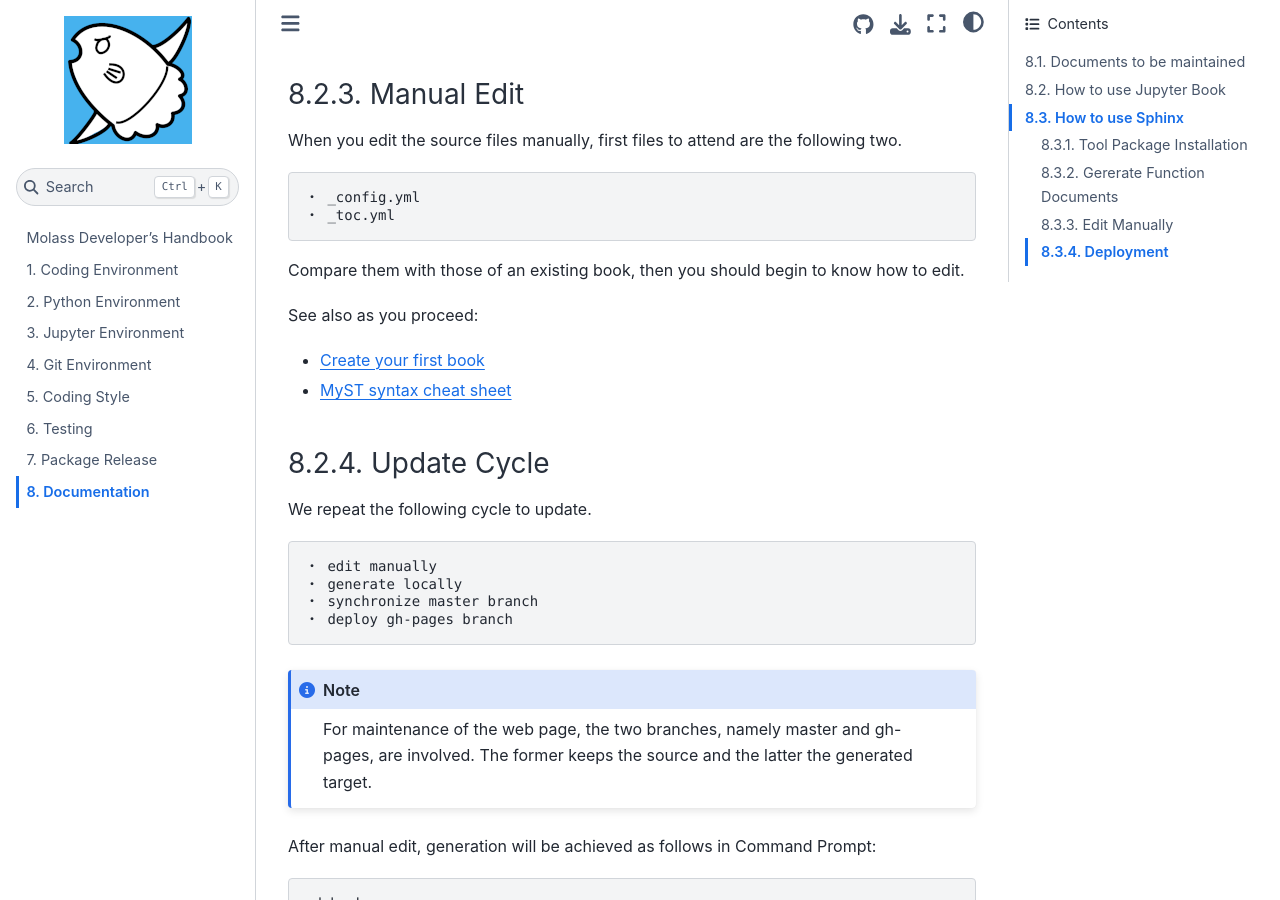
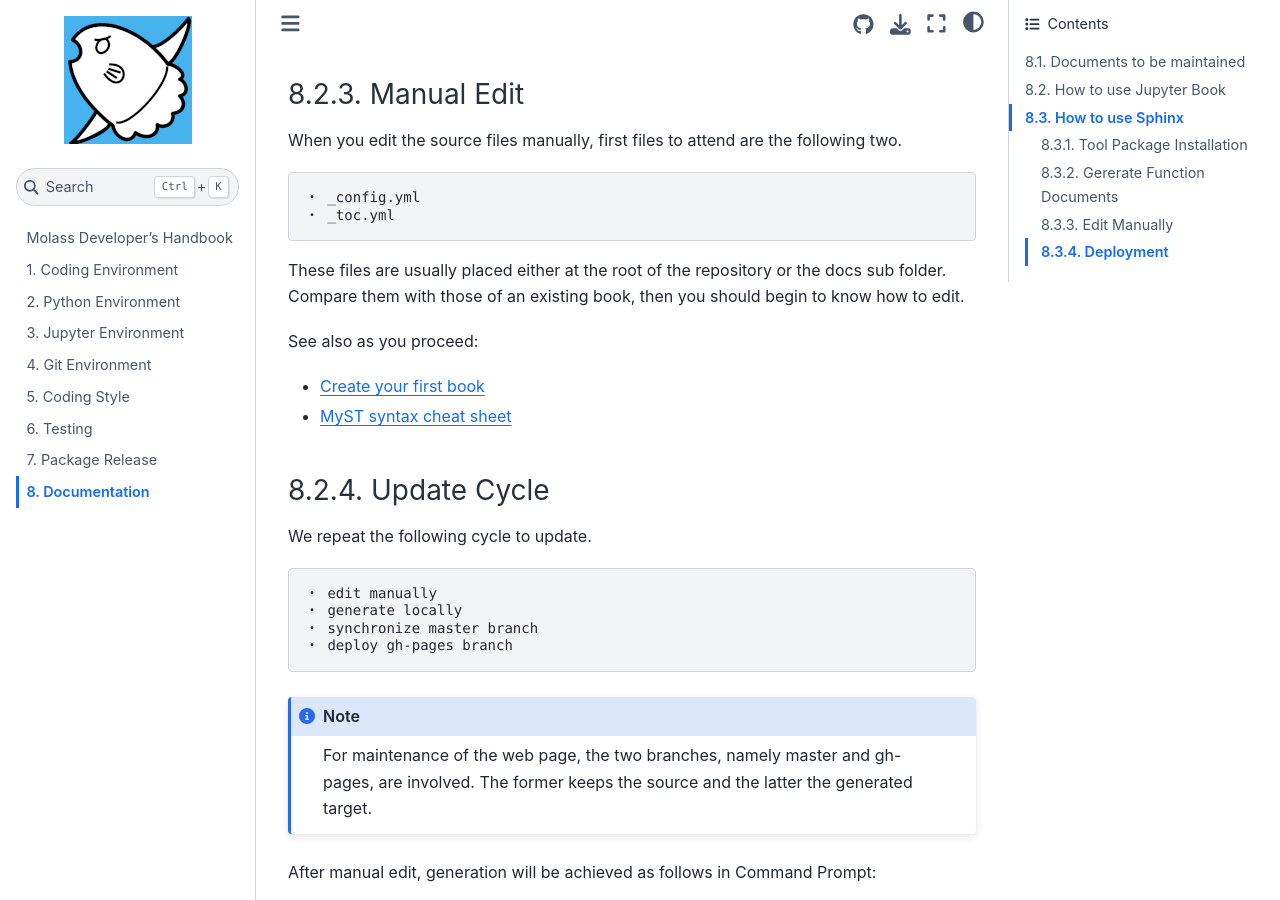
Before and after one commit to biosaxs-dev/molass-develop, a Jupyter Book: the page built from chapters/08/documentation.md, in a window 1280 px wide and 900 px high, scrolled down 1306 px. Built offline with Jupyter Book 1.0.4 settings and Sphinx 7.4.7 and the Sphinx Book theme 1.1.4, drawn with Linux system fonts in a browser that asks for light colours.

Commit message:
update for better wording

```diff
--- a/chapters/08/documentation.md
+++ b/chapters/08/documentation.md
@@ -49,7 +49,7 @@ When you edit the source files manually, first files to attend are the following
     ・ _config.yml
     ・ _toc.yml
 
-Compare them with those of an existing book, then you should begin to know how to edit.
+These files are usually placed either at the root of the repository or the docs sub folder. Compare them with those of an existing book, then you should begin to know how to edit.
 
 See also as you proceed:
 
```
